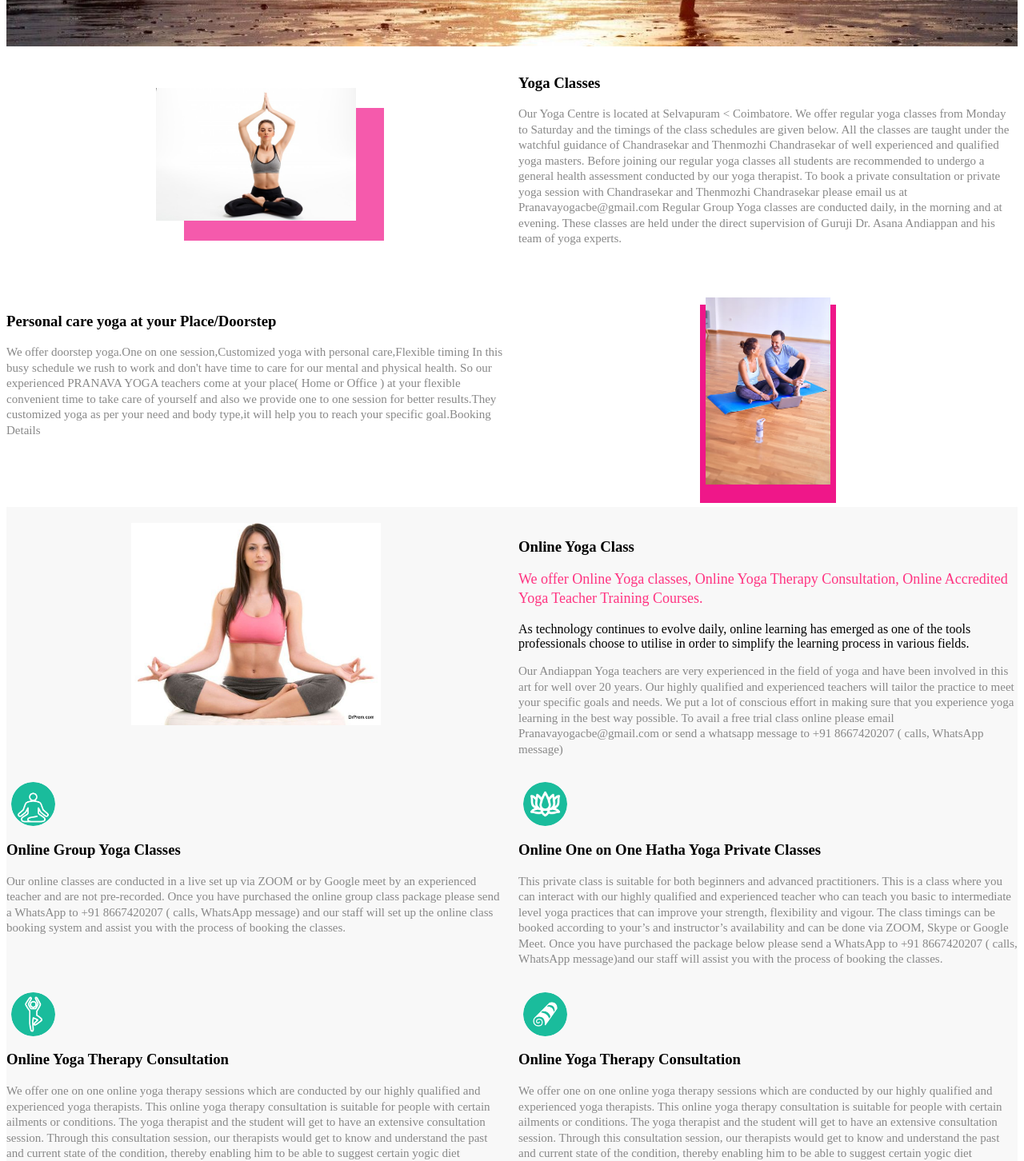
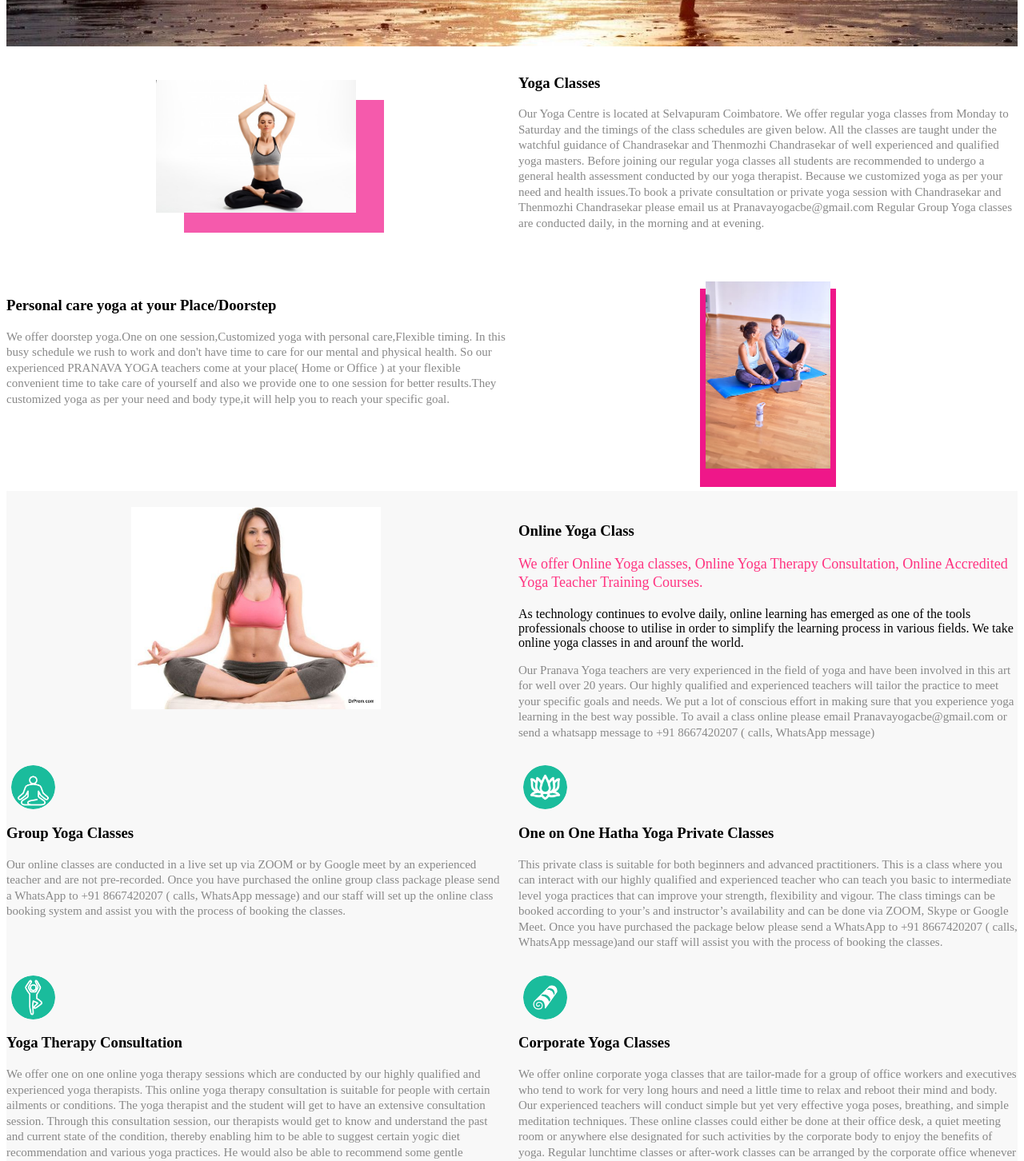
Before and after one commit to Vinadevelopers/pranavavayogawebsite, a React (Create React App) app: page / in a window 1280 px wide. Shown: the part 540-1992 px from the top of the page at 80% size. Built offline with nearby package versions, Linux system fonts and the light colour scheme.

Commit message:
add texts

```diff
--- a/src/component/Home/details.json
+++ b/src/component/Home/details.json
@@ -19,30 +19,30 @@
     },
     "secoundPage": {
         "title": "Yoga Classes",
-        "description": "Our Yoga Centre is located at Selvapuram < Coimbatore. We offer regular yoga classes from Monday to Saturday and the timings of the class schedules are given below. All the classes are taught under the watchful guidance of Chandrasekar and Thenmozhi Chandrasekar of well experienced and qualified yoga masters. Before joining our regular yoga classes all students are recommended to undergo a general health assessment conducted by our yoga therapist. To book a private consultation or private yoga session with Chandrasekar and Thenmozhi Chandrasekar please email us at Pranavayogacbe@gmail.com Regular Group Yoga classes are conducted daily, in the morning and at evening. These classes are held under the direct supervision of Guruji Dr. Asana Andiappan and his team of yoga experts.",
+        "description": "Our Yoga Centre is located at Selvapuram Coimbatore. We offer regular yoga classes from Monday to Saturday and the timings of the class schedules are given below. All the classes are taught under the watchful guidance of Chandrasekar and Thenmozhi Chandrasekar of well experienced and qualified yoga masters. Before joining our regular yoga classes all students are recommended to undergo a general health assessment conducted by our yoga therapist. Because we customized yoga as per your need and health issues.To book a private consultation or private yoga session with Chandrasekar and Thenmozhi Chandrasekar please email us at Pranavayogacbe@gmail.com Regular Group Yoga classes are conducted daily, in the morning and at evening.",
         "secoundTitle": "Personal care yoga at your Place/Doorstep",
-        "secoundDescription": "We offer doorstep yoga.One on one session,Customized yoga with personal care,Flexible timing In this busy schedule we rush to work and don't have time to care for our mental and physical health. So our experienced PRANAVA YOGA teachers come at your place( Home or Office ) at your flexible convenient time to take care of yourself and also we provide one to one session for better results.They customized yoga as per your need and body type,it will help you to reach your specific goal.Booking Details"
+        "secoundDescription": "We offer doorstep yoga.One on one session,Customized yoga with personal care,Flexible timing. In this busy schedule we rush to work and don't have time to care for our mental and physical health. So our experienced PRANAVA YOGA teachers come at your place( Home or Office ) at your flexible convenient time to take care of yourself and also we provide one to one session for better results.They customized yoga as per your need and body type,it will help you to reach your specific goal."
     },
     "ThirdPage": {
         "title": "Online Yoga Class",
         "description1": "We offer Online Yoga classes, Online Yoga Therapy Consultation, Online Accredited Yoga Teacher Training Courses.",
-        "description2": "As technology continues to evolve daily, online learning has emerged as one of the tools professionals choose to utilise in order to simplify the learning process in various fields.",
-        "description3": "Our Andiappan Yoga teachers are very experienced in the field of yoga and have been involved in this art for well over 20 years. Our highly qualified and experienced teachers will tailor the practice to meet your specific goals and needs. We put a lot of conscious effort in making sure that you experience yoga learning in the best way possible. To avail a free trial class online please email Pranavayogacbe@gmail.com or send a whatsapp message to +91 8667420207 ( calls, WhatsApp message)",
+        "description2": "As technology continues to evolve daily, online learning has emerged as one of the tools professionals choose to utilise in order to simplify the learning process in various fields. We take online yoga classes in and arounf the world.",
+        "description3": "Our Pranava Yoga teachers are very experienced in the field of yoga and have been involved in this art for well over 20 years. Our highly qualified and experienced teachers will tailor the practice to meet your specific goals and needs. We put a lot of conscious effort in making sure that you experience yoga learning in the best way possible. To avail a class online please email Pranavayogacbe@gmail.com or send a whatsapp message to +91 8667420207 ( calls, WhatsApp message)",
         "yogoClass": {
             "part1": {
-                "title": "Online Group Yoga Classes",
+                "title": "Group Yoga Classes",
                 "description": "Our online classes are conducted in a live set up via ZOOM or by Google meet by an experienced teacher and are not pre-recorded. Once you have purchased the online group class package please send a WhatsApp to +91 8667420207 ( calls, WhatsApp message) and our staff will set up the online class booking system and assist you with the process of booking the classes."
             },
             "part2": {
-                "title": "Online One on One Hatha Yoga Private Classes",
+                "title": "One on One Hatha Yoga Private Classes",
                 "description": "This private class is suitable for both beginners and advanced practitioners. This is a class where you can interact with our highly qualified and experienced teacher who can teach you basic to intermediate level yoga practices that can improve your strength, flexibility and vigour. The class timings can be booked according to your’s and instructor’s availability and can be done via ZOOM, Skype or Google Meet. Once you have purchased the package below please send a WhatsApp to +91 8667420207 ( calls, WhatsApp message)and our staff will assist you with the process of booking the classes."
             },
             "part3": {
-                "title": "Online Yoga Therapy Consultation",
+                "title": "Yoga Therapy Consultation",
                 "description": "We offer one on one online yoga therapy sessions which are conducted by our highly qualified and experienced yoga therapists. This online yoga therapy consultation is suitable for people with certain ailments or conditions. The yoga therapist and the student will get to have an extensive consultation session. Through this consultation session, our therapists would get to know and understand the past and current state of the condition, thereby enabling him to be able to suggest certain yogic diet recommendation and various yoga practices. He would also be able to recommend some gentle therapeutic sequence of yoga unique to just that individual according to the condition. This online yoga therapy consultation will aid in addressing different conditions and ailments of the body and mind."
             },
             "part4": {
-                "title": "Online Corporate Yoga Classes",
+                "title": "Corporate Yoga Classes",
                 "description": "We offer online corporate yoga classes that are tailor-made for a group of office workers and executives who tend to work for very long hours and need a little time to relax and reboot their mind and body. Our experienced teachers will conduct simple but yet very effective yoga poses, breathing, and simple meditation techniques. These online classes could either be done at their office desk, a quiet meeting room or anywhere else designated for such activities by the corporate body to enjoy the benefits of yoga. Regular lunchtime classes or after-work classes can be arranged by the corporate office whenever they need a good break from work and all the stress it entails. For more details about Online Corporate Yoga Classes please email Pranavayogacbe@gmail.com or send a WhatsApp message to +91 8667420207 ( calls, WhatsApp message)"
             }
         }
--- a/src/component/Home/pages/thirdpage.js
+++ b/src/component/Home/pages/thirdpage.js
@@ -54,8 +54,8 @@ class ThirdPage extends React.Component {
                 <Grid item md={6} sm={6} xs={12}>
                     <div className="third_page_title">
                         <Avatar alt="Remy Sharp" src={MATTE} />
-                        <h3>{item.ThirdPage.yogoClass.part3["title"]}</h3>
-                        <p className="all_description_text">{item.ThirdPage.yogoClass.part3["description"]}</p>
+                        <h3>{item.ThirdPage.yogoClass.part4["title"]}</h3>
+                        <p className="all_description_text">{item.ThirdPage.yogoClass.part4["description"]}</p>
                     </div>
                 </Grid>
             </Grid>
```
Also changed, not shown: src/component/Home/finalPage.json, 1 other file (tests, documents, lock files or other folders).
